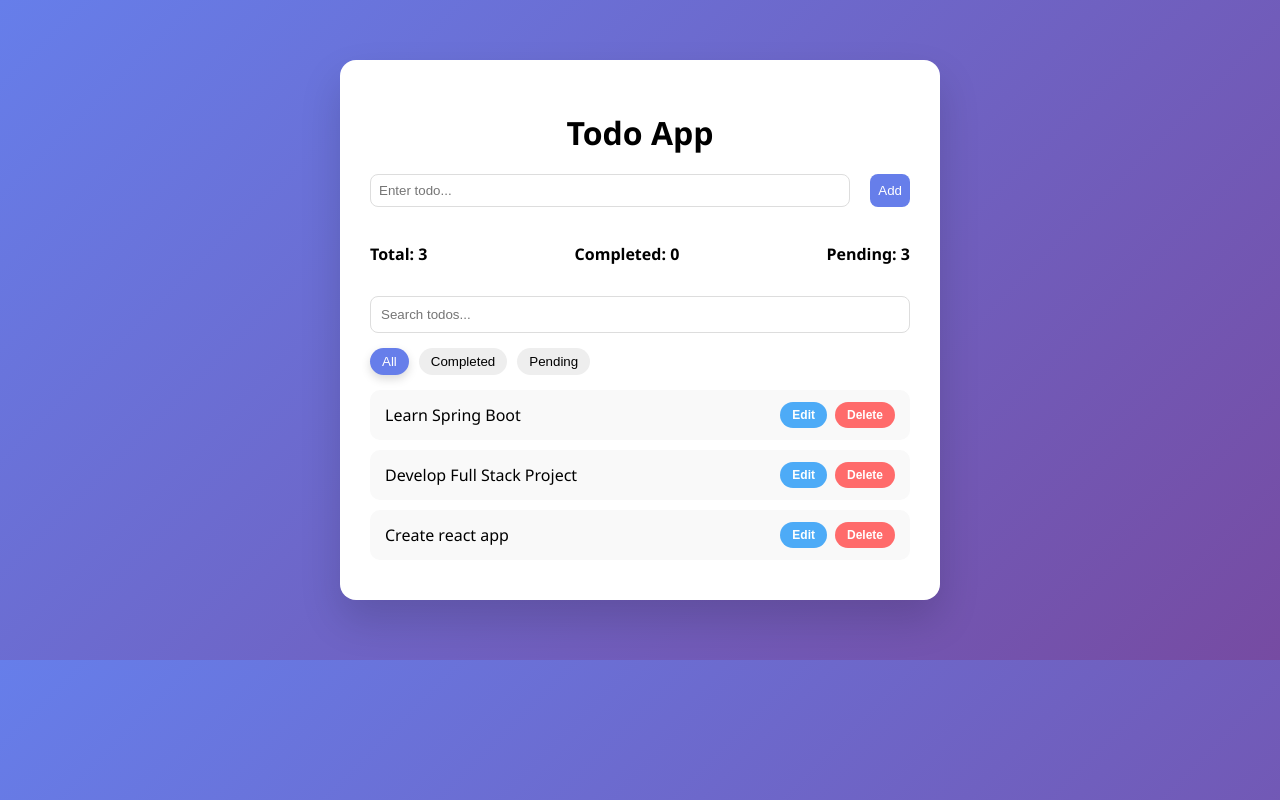
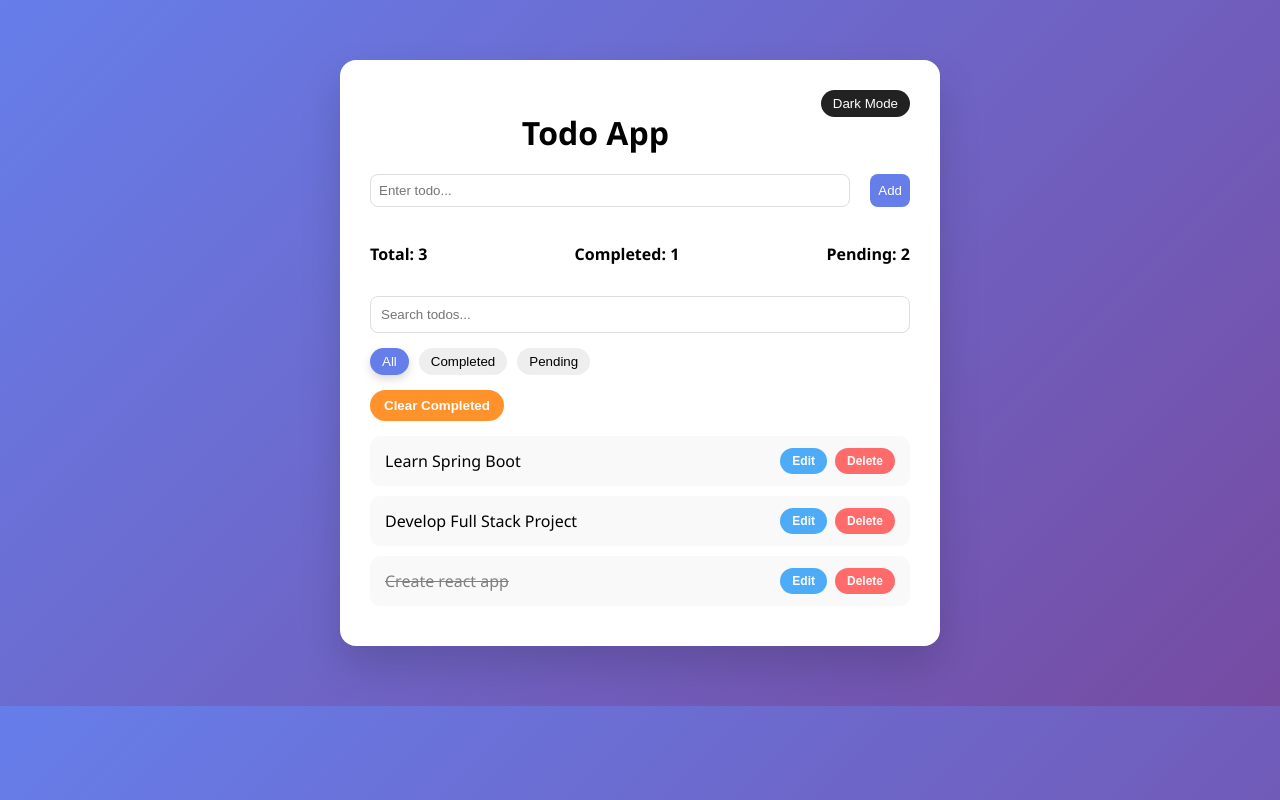
Before and after one commit to nishanthkumarbs/ToDo, a React (Vite) app: page / in a window 1280 px wide. Built offline with nearby package versions, Linux system fonts and the light colour scheme; data requests are answered from the project's data file.

Commit message:
Dark Mode Toggle

```diff
--- a/db.json
+++ b/db.json
@@ -13,7 +13,7 @@
     {
       "id": "5c2d",
       "title": "Create react app",
-      "completed": false
+      "completed": true
     }
   ]
 }
--- a/src/App.jsx
+++ b/src/App.jsx
@@ -11,6 +11,7 @@ function App() {
   const [todos, setTodos] = useState([]);
   const [filter, setFilter] = useState("all");
   const [search, setSearch] = useState("");
+  const [darkMode, setDarkMode] = useState(false);
 
   const fetchTodos = async () => {
     try {
@@ -59,7 +60,13 @@ function App() {
     );
 
   return (
-    <div className="app-container">
+    <div className={`app-container ${darkMode ? "dark" : ""}`}>
+      <button
+        className="dark-toggle"
+        onClick={() => setDarkMode(!darkMode)}
+      >
+        {darkMode ? "Light Mode" : "Dark Mode"}
+      </button>
       <h1>Todo App</h1>
 
       {loading && <p className="loading">Loading...</p>}
--- a/src/styles/App.css
+++ b/src/styles/App.css
@@ -273,3 +273,42 @@ h1 {
 .clear-btn:hover {
     background-color: #f76707;
 }
+
+/* Dark Mode Toggle Button */
+.dark-toggle {
+    float: right;
+    padding: 6px 12px;
+    border-radius: 20px;
+    border: none;
+    background-color: #222;
+    color: white;
+    cursor: pointer;
+    margin-bottom: 10px;
+}
+
+/* Dark Theme */
+.dark {
+    background: #1e1e1e;
+    color: #f1f1f1;
+}
+
+.dark .todo-item {
+    background: #2a2a2a;
+}
+
+.dark .search-input,
+.dark .todo-form input,
+.dark .edit-input {
+    background: #333;
+    color: white;
+    border: 1px solid #444;
+}
+
+.dark .filter-buttons button {
+    background: #333;
+    color: white;
+}
+
+.dark .active-filter {
+    background-color: #4dabf7 !important;
+}
```
